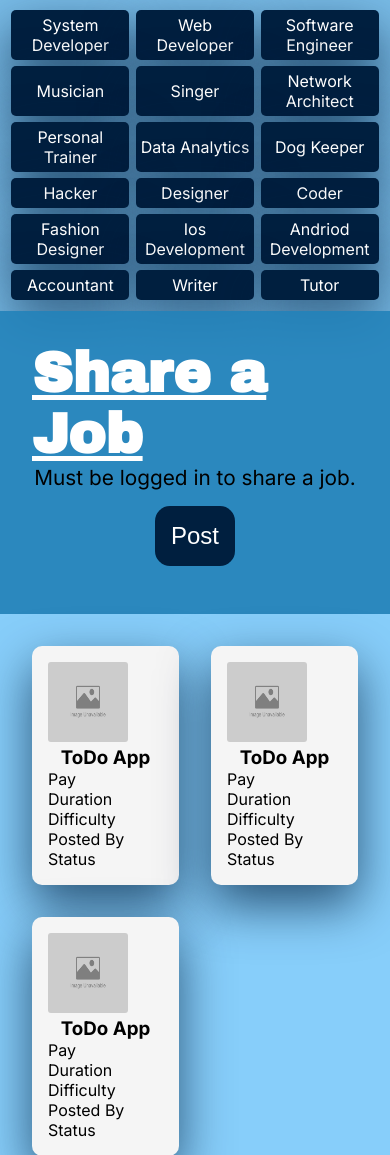
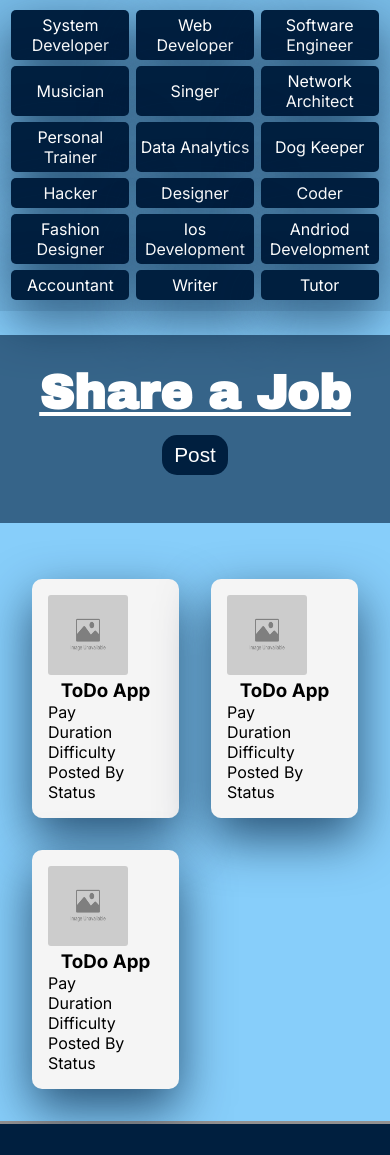
Before and after one commit to leobarrientos02/Project, a PHP site: page /EZWork/index.html in a window 390 px wide. Shown: the part 200-1355 px from the top of the page. After the commit the page ends 1324 px from the top, so only its background shows below. Run offline with PHP 8.4, Linux system fonts and the light colour scheme.

Commit message:
mobile view

```diff
--- a/EZWork/index.html
+++ b/EZWork/index.html
@@ -49,7 +49,6 @@
             <!--New Job Section Start-->
             <div class="shareJob">
                 <h2>Share a Job</h2>
-                <p>Must be logged in to share a job.</p>
                 <button class="post-job-btn" type="submit">Post</button>
             </div>
             <div class="jobs-container">
--- a/Styles/_EZWork.scss
+++ b/Styles/_EZWork.scss
@@ -173,9 +173,6 @@ $color3: rgb(148, 182, 245);
       color: white;
       text-decoration: underline;
     }
-    p {
-      font-size: 1.3rem;
-    }
     button {
       background: $color2;
       height: fit-content;
@@ -323,6 +320,28 @@ $color3: rgb(148, 182, 245);
         padding: 0.3rem;
       }
     }
+    .shareJob {
+      width: 100%;
+      margin: 1.5rem 0rem;
+      background: rgba($color: $color2, $alpha: 0.6);
+      padding: 2rem;
+      h2 {
+        font-size: 3rem;
+      }
+      button {
+        background: $color2;
+        height: fit-content;
+        min-width: 20%;
+        border-radius: 15px;
+        border: none;
+        padding: 0.5rem;
+        margin: 1rem;
+        font-size: 1.3rem;
+        &:hover {
+          color: $color3;
+        }
+      }
+    }
     .jobs-container {
       display: grid;
       grid-template-columns: repeat(2, 1fr);
--- a/Styles/style.css
+++ b/Styles/style.css
@@ -1345,10 +1345,6 @@ header .nav ul a:hover {
   font-size: 3.5rem;
   color: white;
   text-decoration: underline;
-}
-
-.ezwork-container .shareJob p {
-  font-size: 1.3rem;
 }
 
 .ezwork-container .shareJob button {
@@ -1549,6 +1545,30 @@ header .nav ul a:hover {
     font-size: 1rem;
     padding: 0.3rem;
   }
+  .ezwork-container .shareJob {
+    width: 100%;
+    margin: 1.5rem 0rem;
+    background: rgba(0, 31, 63, 0.6);
+    padding: 2rem;
+  }
+  .ezwork-container .shareJob h2 {
+    font-size: 3rem;
+  }
+  .ezwork-container .shareJob button {
+    background: #001f3f;
+    height: -webkit-fit-content;
+    height: -moz-fit-content;
+    height: fit-content;
+    min-width: 20%;
+    border-radius: 15px;
+    border: none;
+    padding: 0.5rem;
+    margin: 1rem;
+    font-size: 1.3rem;
+  }
+  .ezwork-container .shareJob button:hover {
+    color: #94b6f5;
+  }
   .ezwork-container .jobs-container {
     display: -ms-grid;
     display: grid;
```
Also changed, not shown: 1 other file.
